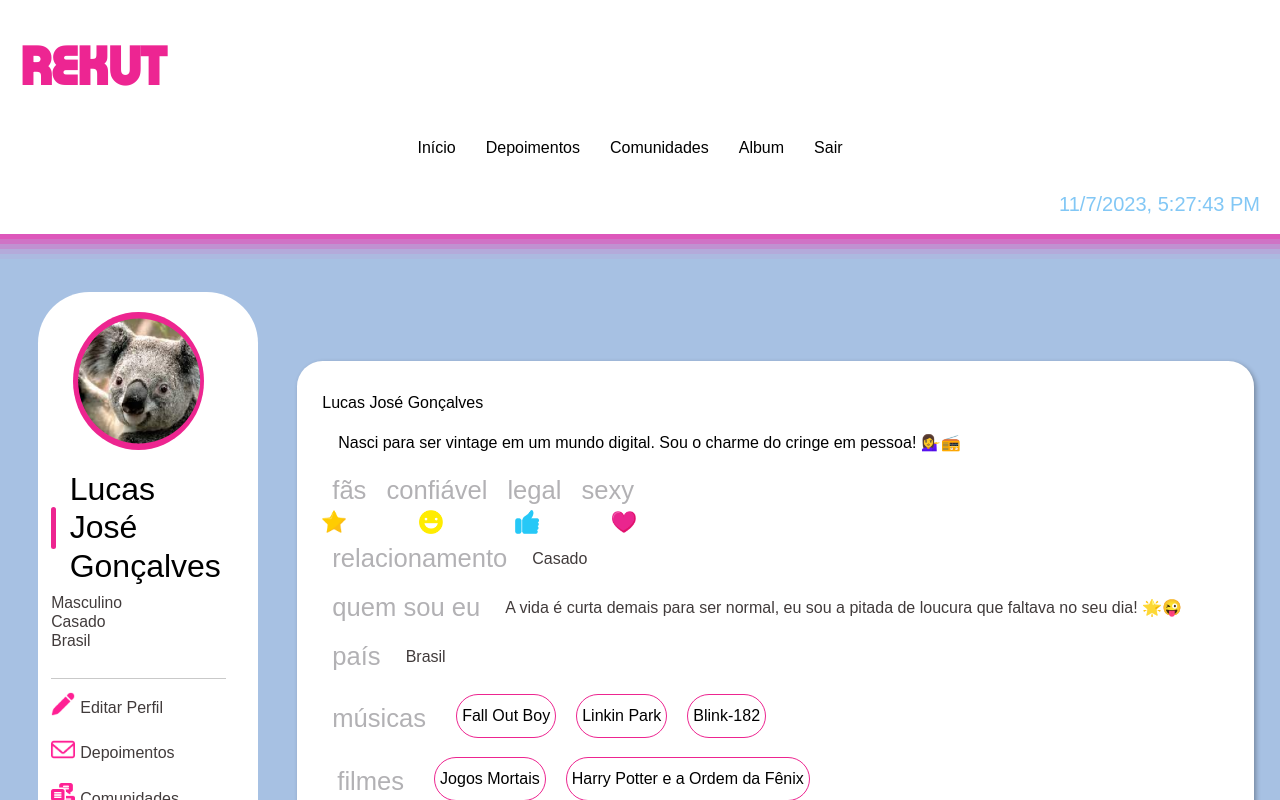
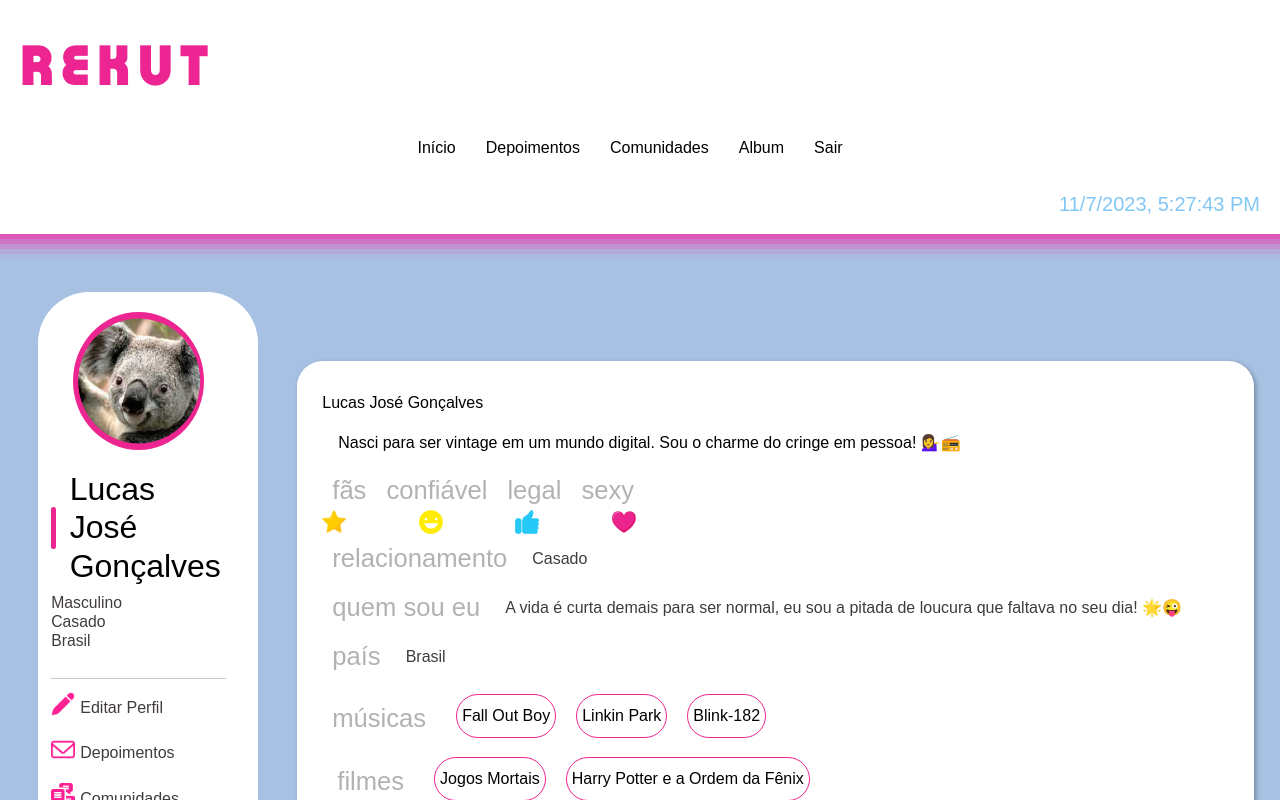
Before and after one commit to juliafclima/trabalho-react-grupo2, a React (Vite) app in the folder trabalho-react-g2/: page / in a window 1280 px wide. Shown: the top 800 px of the page. Built offline with nearby package versions, Linux system fonts and the light colour scheme.

Commit message:
letra espaçada

```diff
--- a/trabalho-react-g2/src/components/Header/style.css
+++ b/trabalho-react-g2/src/components/Header/style.css
@@ -56,6 +56,7 @@
    margin-left: 20px;
    text-decoration: none;
    font-family: "Pump W04 Medium", sans-serif;
+   letter-spacing: 10px;
 }
 
 .menu-iconHeader {
```
